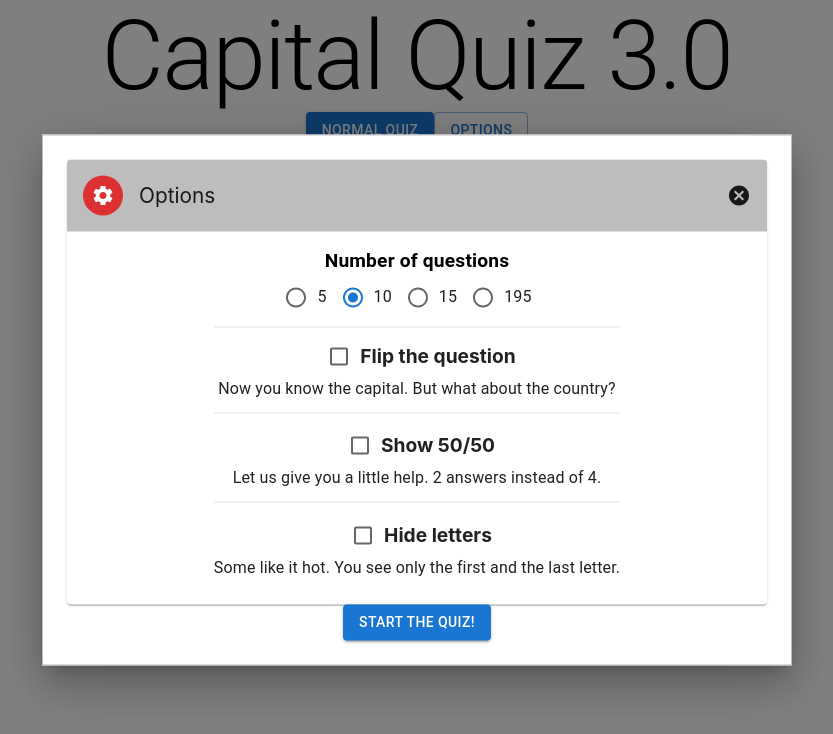
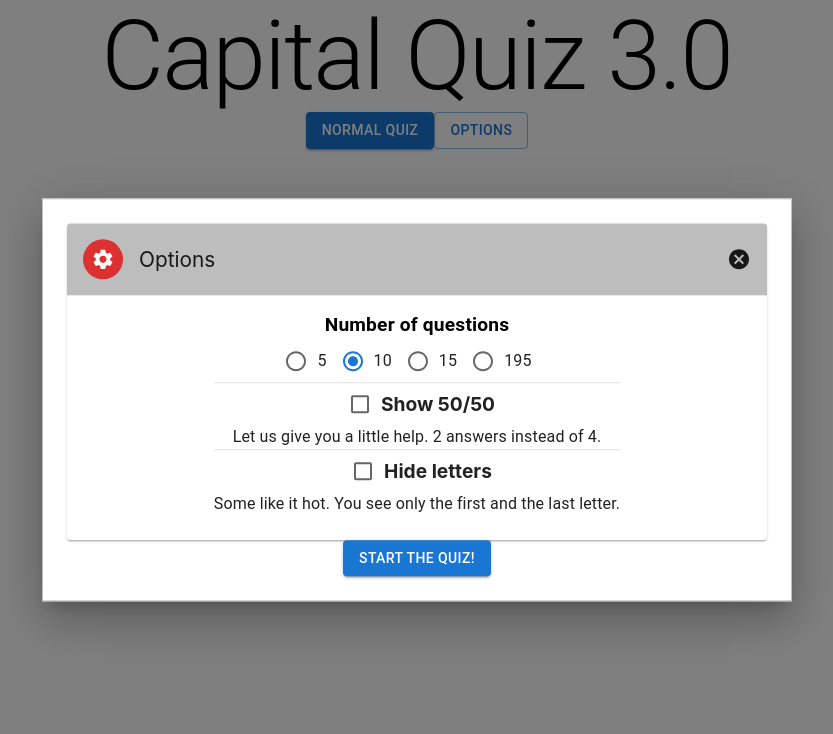
Before and after one commit to Vozika/new-super-quiz, a React (Create React App) app: page / in a window 1280 px wide. Both pictures are taken after a click on the button "OPTIONS". Shown: the top 734 px of the page, without its empty margins (223-1056 px from the left). Built offline with nearby package versions, Linux system fonts and the light colour scheme.

Commit message:
Region Mon.

```diff
--- a/src/App.js
+++ b/src/App.js
@@ -7,6 +7,7 @@ import Answers from "./components/answers/Answers";
 import Counter from "./components/counter/Counter";
 import Question from "./components/question/Question";
 import Finish from "./components/finish/Finish";
+import Buttons from "./components/buttons/Buttons";
 
 import {
   oneItemToUsedData,
@@ -35,17 +36,17 @@ import {
   setStart,
 } from "./features/structure/structureSlice";
 
+import { setLessAnswers } from "./features/options/optionsSlice";
+
 import { setIsButtonClicked } from "./features/utilities/utilitiesSlice";
-
-import Button from "@mui/material/Button";
 
 function App() {
   const dispatch = useDispatch();
   const { start, main, finish } = useSelector((store) => store.structure);
-  const { data, question, usedData } = useSelector((store) => store.engine);
+  const { data, usedData, subject } = useSelector((store) => store.engine);
   const { isButtonClicked } = useSelector((store) => store.utilities);
   const { currentQuestion } = useSelector((store) => store.score);
-  const { numberOfQuestions, interfaceText, numberOfAnswers } = useSelector(
+  const { numberOfQuestions, numberOfAnswers } = useSelector(
     (store) => store.options
   );
 
@@ -53,6 +54,18 @@ function App() {
   function getRandom(a) {
     const randomNumber = Math.floor(Math.random() * a);
     return randomNumber;
+  }
+
+  //This is a more complex solution, but I decided to use it just for education and experience:-)
+  //Sets propety named 'color' for object that goes to question.answers
+  //For making different color buttons in Answers.jsx
+  function propetyUsingObject(object) {
+    Object.defineProperties(object, {
+      color: {
+        value: false,
+        writable: true,
+      },
+    });
   }
 
   // Chooses randomly an object from the data array which will be the object of the question
@@ -63,12 +76,15 @@ function App() {
       data.slice(randomNumber, randomNumber + 1)[0]
     );
     itemFromData.isCorrect = true;
-    console.log(Object.keys(itemFromData)[2]);
+    propetyUsingObject(itemFromData);
+
     return itemFromData;
   }
 
   function firstSlice() {
     const itemFromData = sliceItemFromData();
+
+    propetyUsingObject(itemFromData);
     dispatch(oneItemToUsedData(itemFromData));
   }
 
@@ -89,7 +105,9 @@ function App() {
   //Makes an array of 3 false answers plus one true
   function setAnswers() {
     const wrongAnswers = [];
+    console.log(wrongAnswers);
 
+    function wrong() {
       while (wrongAnswers.length < numberOfAnswers - 1) {
         const randomNumber = getRandom(data.length);
         const itemFromData = structuredClone(
@@ -97,15 +115,30 @@ function App() {
         );
 
         if (
-        itemFromData.id !== usedData[usedData.length - 1].id &&
-        wrongAnswers.find((item) => item.id === itemFromData.id) === undefined
+          // itemFromData.id !== usedData[usedData.length - 1].id &&
+          itemFromData[subject].translations.en !==
+            usedData[usedData.length - 1][subject].translations.en &&
+          wrongAnswers.find(
+            (item) =>
+              item[subject].translations.en ===
+              itemFromData[subject].translations.en
+          ) === undefined
         ) {
           itemFromData.isCorrect = false;
+          propetyUsingObject(itemFromData);
           wrongAnswers.push(itemFromData);
         } else {
-        setAnswers();
+          wrong();
         }
       }
+    }
+    wrong();
+    console.log(wrongAnswers);
+
+    // Sets 2 wrong answers to hide when show5050 (in options) and lessAnswers (buttons) are active
+    wrongAnswers[0].toHide = true;
+    wrongAnswers[1].toHide = true;
+
     dispatch(spreadToAnswers(wrongAnswers));
     dispatch(pushToAnswers(usedData[usedData.length - 1]));
     dispatch(randomizeAnswers());
@@ -127,8 +160,11 @@ function App() {
         dispatch(setWrongAnswer());
       }
     }
+    setTimeout(() => {
+      dispatch(setLessAnswers(false));
+      quiz();
+    }, 900);
     dispatch(setIsButtonClicked(true));
-    quiz();
   }
 
   function refreshUsedData() {
@@ -150,6 +186,7 @@ function App() {
     dispatch(clearRightAnswer());
     dispatch(clearWrongAnswer());
     dispatch(clearScore());
+    dispatch(setLessAnswers(false));
   }
 
   function playAgain() {
@@ -178,10 +215,10 @@ function App() {
   function quiz() {
     finishQuiz();
     dispatch(setCurrentQuestion());
-    dispatch(setIsButtonClicked(false));
     checkUsedData();
     setAnswers();
     setQuestion();
+    dispatch(setIsButtonClicked(false));
   }
 
   function startQuiz() {
@@ -195,9 +232,7 @@ function App() {
         <>
           <Question />
           <Answers answerClicked={answerClicked} /> <Counter />
-          <Button variant="contained" onClick={() => backToStart()}>
-            {interfaceText.BACK_TO_START}
-          </Button>
+          <Buttons backToStart={backToStart} />
         </>
       )}
       {finish && <Finish playAgain={playAgain} backToStart={backToStart} />}
--- /dev/null
+++ b/src/components/buttons/Buttons.jsx
@@ -0,0 +1,37 @@
+import React from "react";
+import Button from "@mui/material/Button";
+import Stack from "@mui/material/Stack";
+
+import { useSelector, useDispatch } from "react-redux";
+import { switchLessAnswers } from "../../features/options/optionsSlice";
+
+const Buttons = ({ backToStart }) => {
+  const dispatch = useDispatch();
+  const { show5050, interfaceText, lessAnswers } = useSelector(
+    (store) => store.options
+  );
+
+  return (
+    <div>
+      <Stack>
+        {show5050 && (
+          <Button
+            variant="outlined"
+            onClick={() => {
+              dispatch(switchLessAnswers());
+              console.log(lessAnswers);
+            }}
+          >
+            {interfaceText.BUTTON_5050}
+          </Button>
+        )}
+
+        <Button variant="contained" onClick={() => backToStart()}>
+          {interfaceText.BACK_TO_START}
+        </Button>
+      </Stack>
+    </div>
+  );
+};
+
+export default Buttons;
--- a/src/components/options/Options.jsx
+++ b/src/components/options/Options.jsx
@@ -22,7 +22,7 @@ import {
   setNumberOfQuestions,
   setFlip,
   switchShow5050,
-  setHideLetters,
+  switchHideLetters,
   setOptions,
 } from "../../features/options/optionsSlice";
 
@@ -47,10 +47,9 @@ const style = {
 
 const Options = ({ startQuiz }) => {
   const dispatch = useDispatch();
-  const { data } = useSelector((store) => store.engine);
-  const { interfaceText, numberOfQuestions, show5050 } = useSelector(
-    (store) => store.options
-  );
+
+  const { interfaceText, numberOfQuestions, show5050, hideLetters } =
+    useSelector((store) => store.options);
 
   return (
     <Box sx={style}>
@@ -117,6 +116,7 @@ const Options = ({ startQuiz }) => {
               {numberOfQuestions.options.map((option) => {
                 return (
                   <FormControlLabel
+                    key={option}
                     value={option}
                     control={<Radio />}
                     label={option}
@@ -131,28 +131,7 @@ const Options = ({ startQuiz }) => {
               })}
             </RadioGroup>
 
-            <Divider sx={{ margin: "0.5em 0" }} />
-
-            <FormControlLabel
-              sx={{
-                margin: 0,
-                justifyContent: "center",
-                alignItems: "center",
-                fontSize: "1.2rem",
-                fontWeight: "bold",
-              }}
-              disableTypography
-              control={<Checkbox />}
-              label={interfaceText.FLIP}
-              onChange={() => {
-                dispatch(setFlip());
-              }}
-            />
-            <Typography sx={{ fontSize: "1rem", marginBottom: 0 }}>
-              {interfaceText.FLIP_DESC}
-            </Typography>
-
-            <Divider sx={{ margin: "0.7em 0" }} />
+            <Divider sx={{ margin: 0 }} />
 
             <FormControlLabel
               sx={{
@@ -172,7 +151,7 @@ const Options = ({ startQuiz }) => {
               {interfaceText.SHOW5050_DESC}
             </Typography>
 
-            <Divider sx={{ margin: "0.7em 0" }} />
+            <Divider sx={{ margin: 0 }} />
 
             <FormControlLabel
               sx={{
@@ -185,7 +164,8 @@ const Options = ({ startQuiz }) => {
               disableTypography
               control={<Checkbox />}
               label={interfaceText.HIDE_LETTERS}
-              onChange={() => dispatch(setHideLetters())}
+              checked={hideLetters ? true : false}
+              onChange={() => dispatch(switchHideLetters())}
             />
             <Typography sx={{ fontSize: "1rem", marginBottom: 0 }}>
               {interfaceText.HIDE_LETTERS_DESC}
--- a/src/components/question/Question.jsx
+++ b/src/components/question/Question.jsx
@@ -6,7 +6,7 @@ import Typography from "@mui/material/Typography";
 const Question = () => {
   const { question } = useSelector((store) => store.engine);
   const { currentQuestion } = useSelector((store) => store.score);
-  const { numberOfQuestions, flip, interfaceText } = useSelector(
+  const { numberOfQuestions, interfaceText } = useSelector(
     (store) => store.options
   );
 
--- a/src/features/engine/engineSlice.js
+++ b/src/features/engine/engineSlice.js
@@ -5,11 +5,7 @@ const initialState = {
   data: data,
   usedData: [],
   question: { text: "", object: "", answers: [] },
-  topic: [
-    { object: "name", subject: "capital" },
-    { object: "name", subject: "region" },
-    { object: "capital", subject: "name" },
-  ],
+  subject: "capital"
 };
 
 const engineSlice = createSlice({
@@ -42,6 +38,12 @@ const engineSlice = createSlice({
     setQuestionObject: (state, action) => {
       state.question.object = action.payload;
     },
+    setQuestionColor: (state, action) => {
+      state.question.answers[action.payload].color = true;
+    },
+    setSubject: (state, action) => {
+      state.subject = action.payload;
+    }
   },
 });
 
@@ -54,6 +56,7 @@ export const {
   randomizeAnswers,
   setQuestionText,
   setQuestionObject,
+  setQuestionColor,
 } = engineSlice.actions;
 
 export default engineSlice.reducer;
--- a/src/features/options/optionsSlice.js
+++ b/src/features/options/optionsSlice.js
@@ -8,7 +8,7 @@ const initialState = {
   lessAnswers: false,
   numberOfQuestions: {
     current: 10,
-    options: [5, 10, 15, data.length]
+    options: [5, 10, 15, data.length],
   },
   numberOfAnswers: 4,
   ironMan: false,
```
Also changed, not shown: src/components/answers/Answers.jsx (+32 -3 lines). Lines whose indentation alone changed are shown as unchanged.
